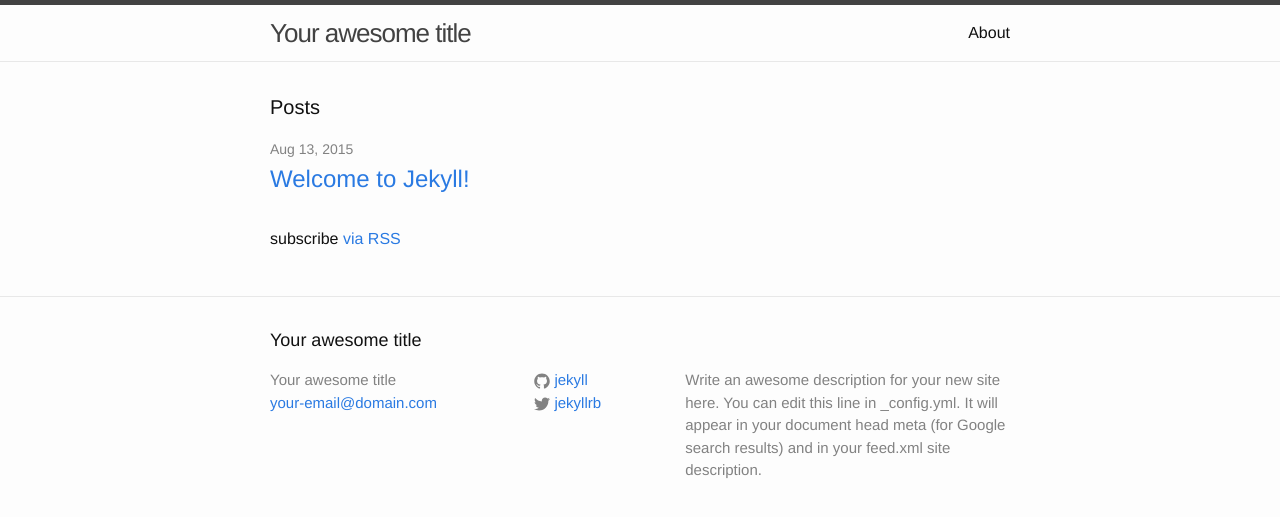
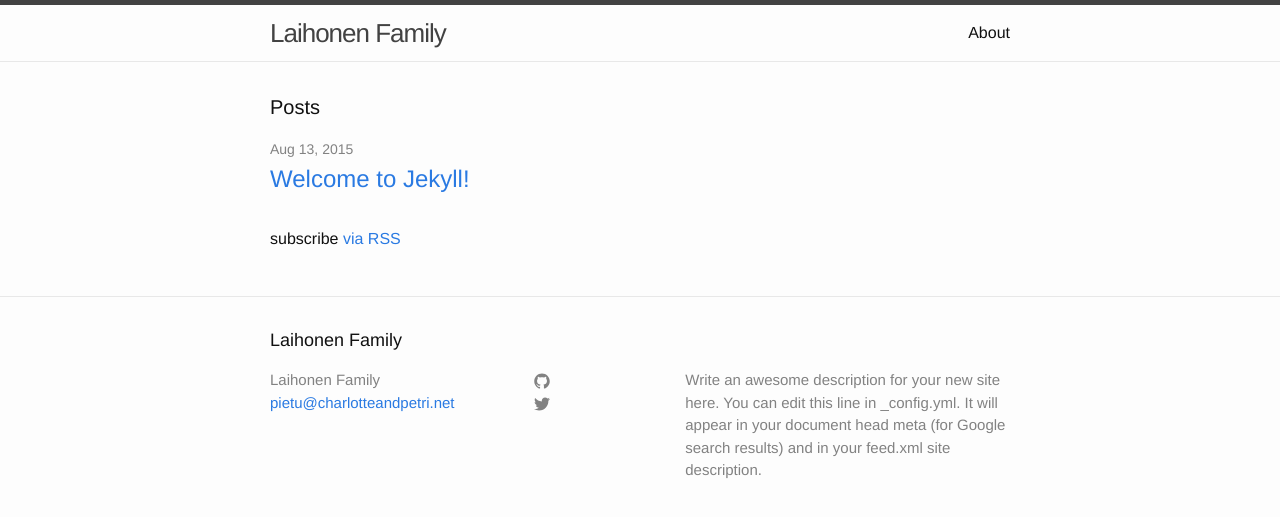
Before and after one commit to charlotteandpetri/dev.charlotteandpetri.net, a Jekyll site: the page built from index.html, in a window 1280 px wide. Shown: the top 517 px of the page. Built offline with Jekyll 4.4.1, drawn with Linux system fonts in a browser that asks for light colours; nearby versions of some CDN libraries.

Commit message:
set up the site config

```diff
--- a/_config.yml
+++ b/_config.yml
@@ -1,14 +1,14 @@
 # Site settings
-title: Your awesome title
-email: your-email@domain.com
+title: Laihonen Family
+email: pietu@charlotteandpetri.net
 description: > # this means to ignore newlines until "baseurl:"
   Write an awesome description for your new site here. You can edit this
   line in _config.yml. It will appear in your document head meta (for
   Google search results) and in your feed.xml site description.
-baseurl: "" # the subpath of your site, e.g. /blog/
-url: "http://yourdomain.com" # the base hostname & protocol for your site
-twitter_username: jekyllrb
-github_username:  jekyll
+baseurl: "/dev.charlotteandpetri.net/" # the subpath of your site, e.g. /blog/
+url: "http://charlotteandpetri.github.io" # the base hostname & protocol for your site
+twitter_username: ""
+github_username:  ""
 
 # Build settings
 markdown: kramdown
```
